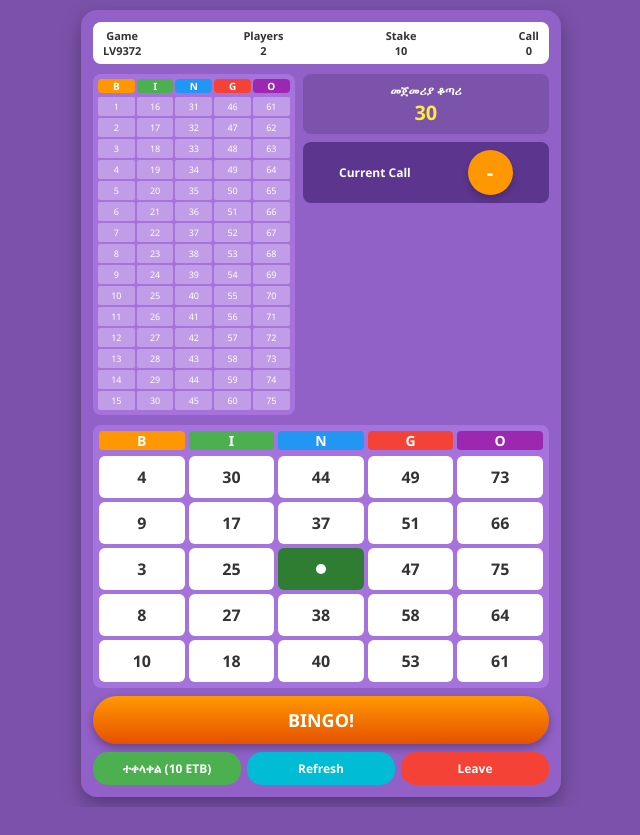
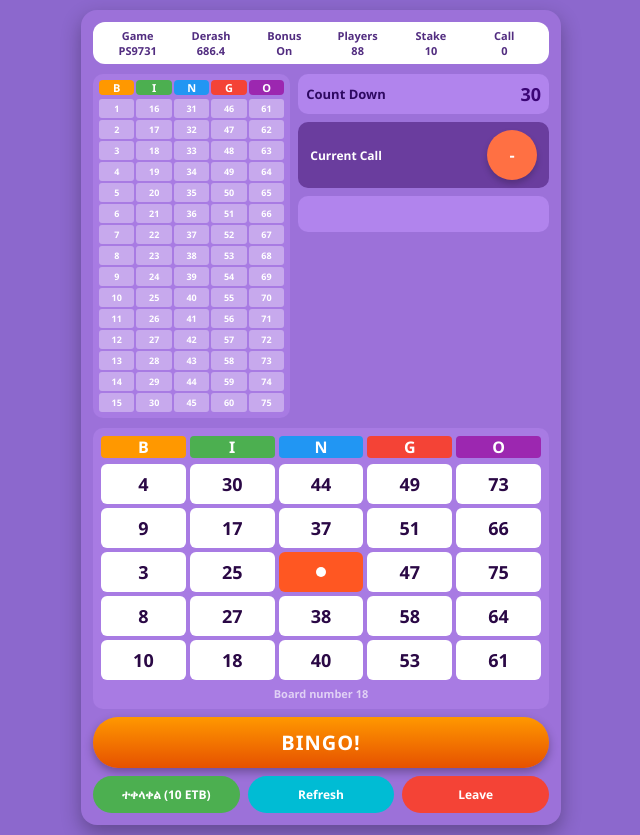
Before and after one commit to mikaelinad0-hash/Efoy-bingo, a website: page index.html in a window 1280 px wide. Shown: the whole page, without its empty margins (319-959 px from the left). Before the commit the page ends 807 px from the top, so only its background shows below. Drawn offline with Linux system fonts and the light colour scheme.

Commit message:
Update index.html

```diff
--- a/index.html
+++ b/index.html
@@ -7,49 +7,56 @@
   <script src="https://telegram.org/js/telegram-web-app.js"></script>
   <style>
     * { box-sizing: border-box; font-family: 'Segoe UI', Tahoma, Geneva, Verdana, sans-serif; }
-    body { background-color: #7b52ab; color: #fff; margin: 0; padding: 10px; display: flex; justify-content: center; }
-    .container { width: 100%; max-width: 480px; background: #9161c8; border-radius: 16px; padding: 12px; box-shadow: 0 8px 20px rgba(0,0,0,0.3); }
+    body { background-color: #8c68cd; color: #fff; margin: 0; padding: 10px; display: flex; justify-content: center; }
+    .container { width: 100%; max-width: 480px; background: #9c71d9; border-radius: 16px; padding: 12px; box-shadow: 0 8px 20px rgba(0,0,0,0.3); }
 
     /* Top Bar */
-    .top-bar { display: flex; justify-content: space-between; background: #fff; color: #333; padding: 6px 10px; border-radius: 8px; font-size: 11px; font-weight: bold; margin-bottom: 10px; }
-    .top-item { text-align: center; }
+    .top-bar { display: flex; justify-content: space-between; background: #fff; color: #522d80; padding: 6px 8px; border-radius: 12px; font-size: 11px; font-weight: bold; margin-bottom: 10px; text-align: center; }
+    .top-item { flex: 1; }
 
     /* Main Area */
     .main-layout { display: flex; gap: 8px; margin-bottom: 10px; }
 
     /* Left Master Board (1-75) */
-    .master-board-container { width: 45%; background: #a673dc; border-radius: 8px; padding: 5px; }
-    .bingo-header-mini { display: grid; grid-template-columns: repeat(5, 1fr); gap: 2px; text-align: center; font-weight: bold; font-size: 10px; margin-bottom: 4px; }
-    .b-h { background: #ff9800; border-radius: 4px; }
-    .i-h { background: #4caf50; border-radius: 4px; }
-    .n-h { background: #2196f3; border-radius: 4px; }
-    .g-h { background: #f44336; border-radius: 4px; }
-    .o-h { background: #9c27b0; border-radius: 4px; }
+    .master-board-container { width: 44%; background: #a87be3; border-radius: 10px; padding: 6px; }
+    .bingo-header-mini { display: grid; grid-template-columns: repeat(5, 1fr); gap: 2px; text-align: center; font-weight: bold; font-size: 11px; margin-bottom: 4px; }
+    .b-h { background: #ff9800; border-radius: 4px; color: #fff; }
+    .i-h { background: #4caf50; border-radius: 4px; color: #fff; }
+    .n-h { background: #2196f3; border-radius: 4px; color: #fff; }
+    .g-h { background: #f44336; border-radius: 4px; color: #fff; }
+    .o-h { background: #9c27b0; border-radius: 4px; color: #fff; }
     .master-grid { display: grid; grid-template-columns: repeat(5, 1fr); gap: 2px; }
-    .m-cell { background: rgba(255,255,255,0.3); color: #fff; text-align: center; font-size: 9px; padding: 3px 0; border-radius: 2px; }
-    .m-cell.called { background: #4CAF50; color: #fff; font-weight: bold; }
+    .m-cell { background: rgba(255,255,255,0.35); color: #fff; text-align: center; font-size: 9px; padding: 3px 0; border-radius: 3px; font-weight: bold; }
+    .m-cell.called { background: #ff5722; color: #fff; }
+    .m-cell.last-called { background: #4CAF50; color: #fff; }
 
     /* Right Display Panel */
-    .right-panel { width: 55%; display: flex; flex-direction: column; gap: 8px; }
-    .status-box { background: rgba(0,0,0,0.15); border-radius: 8px; padding: 8px; text-align: center; }
-    .status-title { font-size: 12px; font-weight: bold; }
-    .status-value { font-size: 20px; font-weight: bold; color: #ffeb3b; }
-    .current-call-box { background: #5c358e; border-radius: 8px; padding: 8px; display: flex; justify-content: space-around; align-items: center; }
-    .call-circle { width: 45px; height: 45px; background: #ff9800; border-radius: 50%; display: flex; justify-content: center; align-items: center; font-size: 20px; font-weight: bold; box-shadow: 0 4px 6px rgba(0,0,0,0.2); }
+    .right-panel { width: 56%; display: flex; flex-direction: column; gap: 8px; }
+    .status-box { background: #b184ed; border-radius: 10px; padding: 8px; display: flex; justify-content: space-between; align-items: center; }
+    .status-title { font-size: 13px; font-weight: bold; color: #2e0961; }
+    .status-value { font-size: 18px; font-weight: bold; color: #3b0675; }
+
+    .current-call-box { background: #6a3d9e; border-radius: 10px; padding: 8px 12px; display: flex; justify-content: space-between; align-items: center; }
+    .call-circle { width: 50px; height: 50px; background: #ff7043; border-radius: 50%; display: flex; justify-content: center; align-items: center; font-size: 16px; font-weight: bold; color: #fff; box-shadow: 0 4px 6px rgba(0,0,0,0.2); }
+
+    /* Recent Calls History */
+    .recent-calls { background: #b184ed; border-radius: 10px; padding: 6px; display: flex; justify-content: center; gap: 6px; height: 36px; align-items: center; }
+    .recent-ball { width: 26px; height: 26px; border-radius: 50%; display: flex; justify-content: center; align-items: center; font-size: 9px; font-weight: bold; color: white; }
 
     /* Player Card */
-    .player-card { background: #a673dc; border-radius: 8px; padding: 6px; }
-    .bingo-header { display: grid; grid-template-columns: repeat(5, 1fr); gap: 4px; text-align: center; font-weight: bold; font-size: 14px; margin-bottom: 6px; }
+    .player-card { background: #a87be3; border-radius: 10px; padding: 8px; }
+    .bingo-header { display: grid; grid-template-columns: repeat(5, 1fr); gap: 4px; text-align: center; font-weight: bold; font-size: 16px; margin-bottom: 6px; }
     .card-grid { display: grid; grid-template-columns: repeat(5, 1fr); gap: 4px; }
-    .cell { background: #fff; color: #333; text-align: center; padding: 10px 0; font-weight: bold; font-size: 16px; border-radius: 6px; cursor: pointer; user-select: none; }
-    .cell.selected { background: #2e7d32 !important; color: #fff !important; }
+    .cell { background: #fff; color: #2a0845; text-align: center; padding: 8px 0; font-weight: bold; font-size: 18px; border-radius: 6px; cursor: pointer; user-select: none; }
+    .cell.selected { background: #ff5722 !important; color: #fff !important; }
     .cell.free { background: #2e7d32; color: #fff; display: flex; justify-content: center; align-items: center; }
     .free-dot { width: 10px; height: 10px; background: #fff; border-radius: 50%; }
+    .board-number-label { text-align: center; font-size: 11px; margin-top: 6px; color: #e0d0f5; font-weight: bold; }
 
     /* Controls */
-    .bingo-btn { background: linear-gradient(180deg, #ff9800 0%, #e65100 100%); color: white; border: none; padding: 12px; border-radius: 25px; font-size: 18px; font-weight: bold; cursor: pointer; width: 100%; margin-top: 8px; box-shadow: 0 4px 10px rgba(0,0,0,0.3); }
-    .bottom-btns { display: flex; gap: 6px; margin-top: 8px; }
-    .action-btn { flex: 1; padding: 8px; border: none; border-radius: 15px; color: white; font-weight: bold; font-size: 12px; cursor: pointer; }
+    .bingo-btn { background: linear-gradient(180deg, #ff9800 0%, #e65100 100%); color: white; border: none; padding: 12px; border-radius: 25px; font-size: 20px; font-weight: bold; cursor: pointer; width: 100%; margin-top: 8px; box-shadow: 0 4px 10px rgba(0,0,0,0.3); letter-spacing: 1px; }
+    .bottom-btns { display: flex; gap: 8px; margin-top: 8px; }
+    .action-btn { flex: 1; padding: 10px; border: none; border-radius: 20px; color: white; font-weight: bold; font-size: 12px; cursor: pointer; }
     .btn-refresh { background: #00bcd4; }
     .btn-leave { background: #f44336; }
     .btn-start { background: #4caf50; }
@@ -60,9 +67,11 @@
 <div class="container">
   <!-- Top Bar -->
   <div class="top-bar">
-    <div class="top-item">Game<br><span id="game-id">LV9372</span></div>
-    <div class="top-item">Players<br><span id="players-cnt">2</span></div>
-    <div class="top-item">Stake<br><span id="stake-val">10</span></div>
+    <div class="top-item">Game<br><span id="game-id">PS9731</span></div>
+    <div class="top-item">Derash<br><span>686.4</span></div>
+    <div class="top-item">Bonus<br><span>On</span></div>
+    <div class="top-item">Players<br><span id="players-cnt">88</span></div>
+    <div class="top-item">Stake<br><span>10</span></div>
     <div class="top-item">Call<br><span id="call-cnt">0</span></div>
   </div>
 
@@ -79,13 +88,17 @@
     <!-- Right Display -->
     <div class="right-panel">
       <div class="status-box">
-        <div class="status-title" id="status-label">መጀመሪያ ቆጣሪ</div>
+        <div class="status-title" id="status-label">Count Down</div>
         <div class="status-value" id="timer-val">30</div>
       </div>
+
       <div class="current-call-box">
         <span style="font-size: 12px; font-weight: bold;">Current Call</span>
         <div class="call-circle" id="current-call">-</div>
       </div>
+
+      <!-- Recent 4 Called Balls -->
+      <div class="recent-calls" id="recent-calls"></div>
     </div>
   </div>
 
@@ -95,6 +108,8 @@
       <div class="b-h">B</div><div class="i-h">I</div><div class="n-h">N</div><div class="g-h">G</div><div class="o-h">O</div>
     </div>
     <div class="card-grid" id="player-board"></div>
+    <!-- የካርቴላ ቁጥር -->
+    <div class="board-number-label" id="board-num-display">Board number 98</div>
   </div>
 
   <!-- Action Buttons -->
@@ -115,6 +130,7 @@
   let countdownInterval = null;
   let isGameStarted = false;
   let playerBoardState = [];
+  let currentBoardNumber = 98;
 
   // 1-75 Master Board መፍጠር
   function initMasterBoard() {
@@ -139,6 +155,10 @@
     board.innerHTML = '';
     playerBoardState = [];
 
+    // የካርቴላ ቁጥር መቀየር (Board Number)
+    currentBoardNumber = Math.floor(Math.random() * 90) + 10;
+    document.getElementById('board-num-display').innerText = 'Board number ' + currentBoardNumber;
+
     let columns = [
       getUniqueRandoms(1, 15, 5),   // B
       getUniqueRandoms(16, 30, 5),  // I
@@ -149,7 +169,6 @@
 
     for (let row = 0; row < 5; row++) {
       for (let col = 0; col < 5; col++) {
-        let index = row * 5 + col;
         let cell = document.createElement('div');
         cell.className = 'cell';
 
@@ -189,9 +208,8 @@
   function joinAndStartTimer() {
     if (isGameStarted || countdownInterval) return;
 
-    showMsg("ጨዋታውን ተቀላቅለዋል! 30 ሰከንድ ይቆጥራል።");
     let timeLeft = 30;
-    document.getElementById('status-label').innerText = "የመጀመሪያ ቆጣሪ";
+    document.getElementById('status-label').innerText = "Count Down";
     document.getElementById('timer-val').innerText = timeLeft;
 
     countdownInterval = setInterval(() => {
@@ -206,12 +224,14 @@
     }, 1000);
   }
 
-  // ጨዋታው ሲጀምር በየ 5 ሰከንዱ ቁጥር መጥራት
+  // ጨዋታው ሲጀምር በየ 5 ሰከንዱ ቁጥር መጥራት (Countdown ያለው)
   function startBingoGame() {
     isGameStarted = true;
     calledNumbers = [];
-    document.getElementById('status-label').innerText = "የሚቀጥለው ቁጥር";
-    showMsg("ጨዋታው ተጀምሯል!");
+    document.getElementById('recent-calls').innerHTML = '';
+    document.getElementById('status-label').innerText = "Next Call";
+
+    callNextNumber(); // የመጀመሪያውን ቁጥር ወዲያው መጥራት
 
     let nextCallTimer = 5;
     document.getElementById('timer-val').innerText = nextCallTimer;
@@ -222,7 +242,7 @@
 
       if (nextCallTimer <= 0) {
         callNextNumber();
-        nextCallTimer = 5; // በየ 5 ሰከንዱ አዲስ ቁጥር
+        nextCallTimer = 5; // Countdown ወደ 5 ይመለሳል
       }
     }, 1000);
   }
@@ -240,12 +260,42 @@
     } while (calledNumbers.includes(num));
 
     calledNumbers.push(num);
-    document.getElementById('current-call').innerText = num;
+
+    // Letter prefix (B, I, N, G, O)
+    let letter = "";
+    let bgColor = "";
+    if (num <= 15) { letter = "B"; bgColor = "#ff9800"; }
+    else if (num <= 30) { letter = "I"; bgColor = "#4caf50"; }
+    else if (num <= 45) { letter = "N"; bgColor = "#2196f3"; }
+    else if (num <= 60) { letter = "G"; bgColor = "#f44336"; }
+    else { letter = "O"; bgColor = "#9c27b0"; }
+
+    document.getElementById('current-call').innerText = letter + "-" + num;
     document.getElementById('call-cnt').innerText = calledNumbers.length;
 
-    // Master Board ላይ ቁጥሩን ማብራት
+    // Master Board ማስተካከያ
+    document.querySelectorAll('.m-cell.last-called').forEach(c => {
+      c.classList.remove('last-called');
+      c.classList.add('called');
+    });
     const mCell = document.getElementById('m-' + num);
-    if (mCell) mCell.classList.add('called');
+    if (mCell) mCell.classList.add('last-called');
+
+    // Recent 4 Called Balls ማሳየት
+    updateRecentCalls(letter + num, bgColor);
+  }
+
+  function updateRecentCalls(label, color) {
+    const recentContainer = document.getElementById('recent-calls');
+    let ball = document.createElement('div');
+    ball.className = 'recent-ball';
+    ball.style.backgroundColor = color;
+    ball.innerText = label;
+
+    recentContainer.prepend(ball);
+    if (recentContainer.children.length > 4) {
+      recentContainer.removeChild(recentContainer.lastChild);
+    }
   }
 
   // BINGO Claim ማድረጊያ
@@ -278,10 +328,11 @@
     clearInterval(countdownInterval);
     isGameStarted = false;
     countdownInterval = null;
-    document.getElementById('status-label').innerText = "መጀመሪያ ቆጣሪ";
+    document.getElementById('status-label').innerText = "Count Down";
     document.getElementById('timer-val').innerText = "30";
     document.getElementById('current-call').innerText = "-";
     document.getElementById('call-cnt').innerText = "0";
+    document.getElementById('recent-calls').innerHTML = '';
     initMasterBoard();
     generatePlayerBoard();
   }
@@ -291,7 +342,6 @@
     else alert(msg);
   }
 
-  // አፑ ሲከፈት የሚጀምሩ
   initMasterBoard();
   generatePlayerBoard();
 </script>
```
